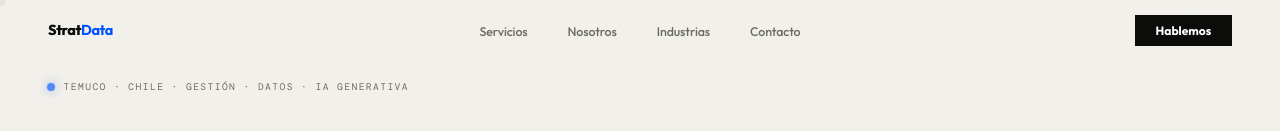
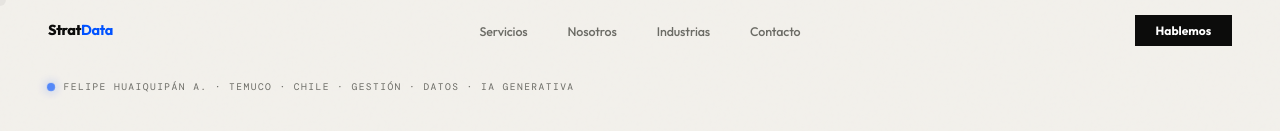
Before and after one commit to Tamborilero/stratdata, a plain HTML site: page index.html in a window 1280 px wide. Shown: the top 131 px of the page. Drawn offline with nearby package versions, Linux system fonts and the light colour scheme; a web font is replaced by a local one.

Commit message:
Agregar nombre Felipe Huaiquipán A. en hero tag

```diff
--- a/index.html
+++ b/index.html
@@ -739,7 +739,7 @@ footer{
     <div class="hero-title-group">
       <div class="hero-tag">
         <span class="dot"></span>
-        Temuco · Chile · Gestión · Datos · IA Generativa
+        Felipe Huaiquipán A. · Temuco · Chile · Gestión · Datos · IA Generativa
       </div>
       <h1 class="hero-title">
       <span class="title-line">
```
